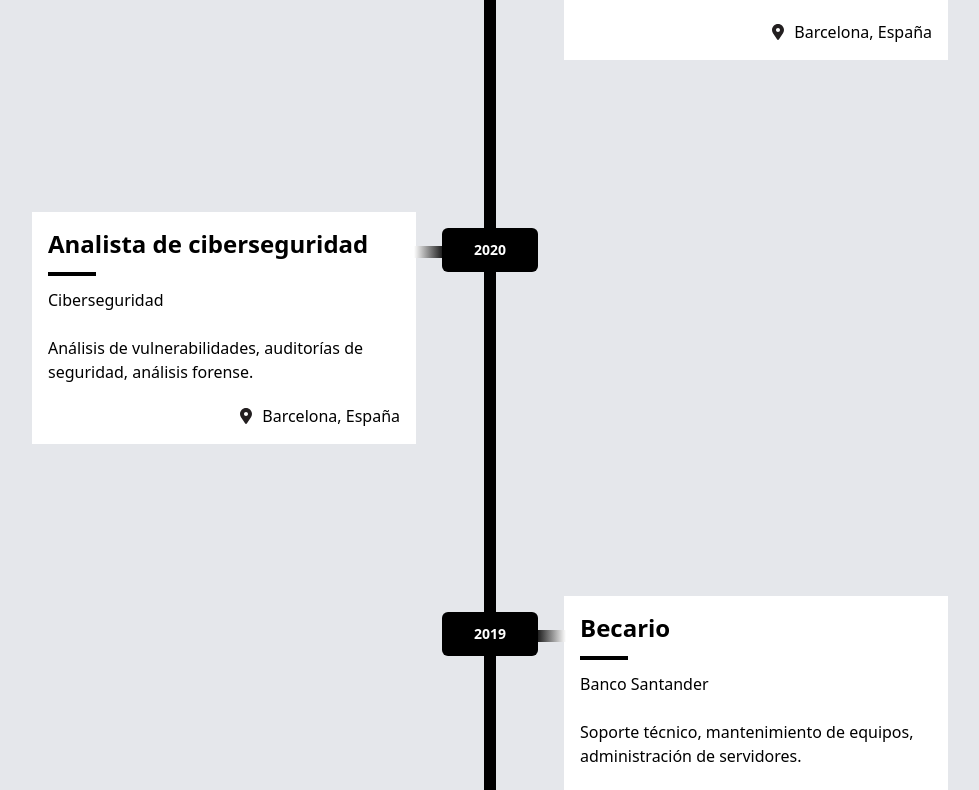
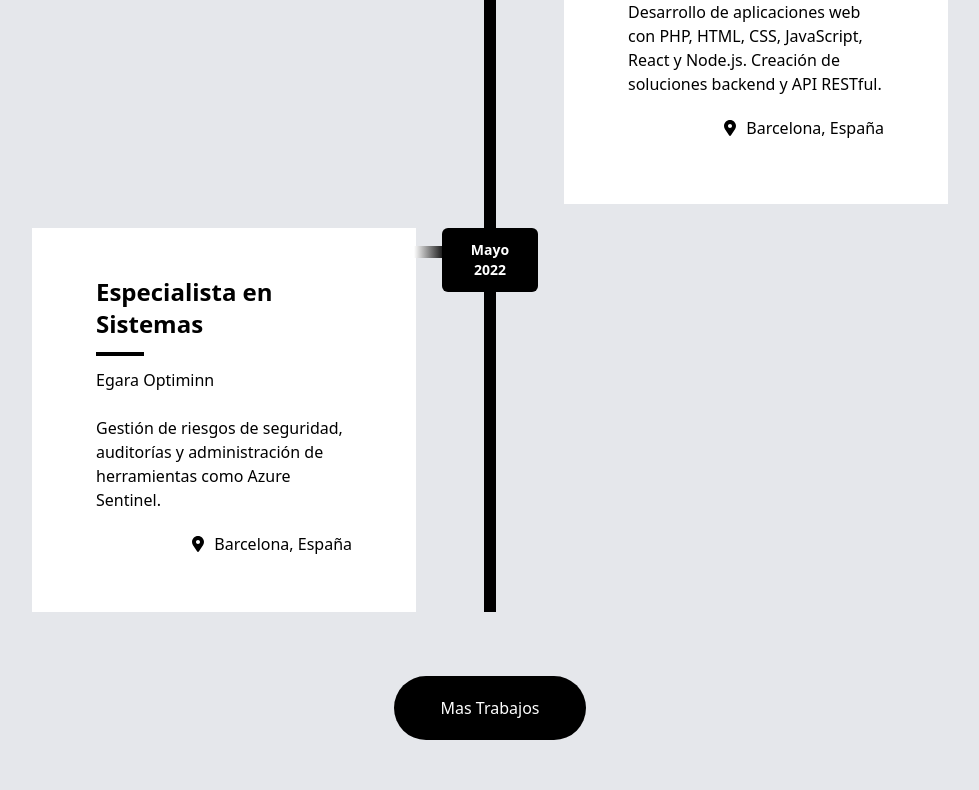
Before and after one commit to DanielLeonHerrero/Portofolio, a React (Vite) app: page / in a window 1280 px wide. Shown: the part 1720-2510 px from the top of the page, without its empty margins (150-1129 px from the left). Built offline with nearby package versions, Linux system fonts and the light colour scheme.

Commit message:
dark theme on works ready

```diff
--- a/src/components/button/buton.jsx
+++ b/src/components/button/buton.jsx
@@ -4,7 +4,8 @@ import PropTypes from 'prop-types';
 const variants = {
     "header": "border rounded-full",
     "square": "border",
-    "noBorder": ""
+    "noBorder": "",
+    "primary": "bg-black text-white w-48 h-16 rounded-full flex justify-center hover:bg-gray-600 hover:border-solid hover:border-4 hover:border-black dark:bg-white dark:text-black dark:hover:bg-gray-300 dark:hover:border-white",
 }
 
 const Button = (props) => {
--- a/src/components/sections/work/workSection.jsx
+++ b/src/components/sections/work/workSection.jsx
@@ -46,7 +46,7 @@ const WorkSection = () => {
         </Card>
 
         <SectionTitle svg={() => <SuitcaseIcon />} title={t("workSection.title")} subtitle={t("workSection.description")} />
-        <div className='mt-5'>
+        <div className='mt-5 w-full'>
           <WorkTimeLine />
         </div>
       </section>
--- a/src/components/sections/work/workTimeLine/workTimeLine.jsx
+++ b/src/components/sections/work/workTimeLine/workTimeLine.jsx
@@ -1,31 +1,32 @@
+import { useState } from "react";
 import WorkList from "../../../../utils/workList/workList";
+import Button from "../../../button/buton";
 import WorkTimeLineElement from "../workTimeLineElement/workTImeLineElement"
 
+const WorkTimeLine = () => {
+    const [expanded, setExpanded] = useState(false)
+    const reversedWorkList = WorkList.slice().reverse()
 
-console.log(WorkList);
-const WorkTimeLine = () => {
     return (
-        <div>
+        <div className="flex flex-col items-center">
             {
-                WorkList
-                    .slice()
-                    .reverse()
-                    .map(work => {
-                        let isEven = work.id % 2 === 0 ? 'lg:right-20' : 'lg:left-20'
+                reversedWorkList
+                    .map((work, index) => {
                         return (
-                            <div key={work.id} className="flex w-full">
-
+                            <div key={work.id} className={`flex w-full transition-all duration-1000 ease-in-out overflow-hidden ${index < 2 || expanded ? 'max-h-screen opacity-100 visible' : 'max-h-0 opacity-0 invisible'}`}>
                                 <div className="flex w-full items-center h-96 flex-col">
-                                    <div className="relative flex justify-center h-full w-3 bg-black">
-                                        <div className="absolute rounded-md bg-black p-3 w-24 text-sm font-bold z-10 text-white">{work.date}</div>
+                                    <div className="relative flex justify-center h-full w-3 bg-black dark:bg-white">
+                                        <div className="absolute rounded-md bg-black p-3 w-24 text-sm font-bold z-10 text-white dark:bg-white dark:text-black">{work.date}</div>
                                         <WorkTimeLineElement data={work} />
                                     </div>
                                 </div>
                             </div>
                         )
-
                     })
             }
+            <div>
+                <Button variant="primary" text={"Mas Trabajos"} className={"mt-16"} onClick={() => { setExpanded(!expanded) }} />
+            </div>
         </div>
     )
 }
--- a/src/components/sections/work/workTimeLineElement/workTImeLineElement.jsx
+++ b/src/components/sections/work/workTimeLineElement/workTImeLineElement.jsx
@@ -9,18 +9,18 @@ const WorkTimeLineElement = (props) => {
     let isEven = data.id % 2 === 0
 
     return (
-        <div className={`absolute h-auto w-96 bg-white top-5 p-6 lg:p-4 lg:top-[-1rem] ${isEven  ? 'lg:right-20' : 'lg:left-20'}`}>
-            <div>
+        <div className={`absolute h-auto w-96 bg-white top-5 lg:p-4 lg:top-[-1rem] ${isEven  ? 'lg:right-20' : 'lg:left-20'} dark:bg-gray-900 dark:text-white`}>
+            <div className='p-12'>
                 <h1 className='text-start font-semibold text-2xl'>{data.position}</h1>
-                <div className='w-12 h-1 mt-3 mb-3 bg-black' />
+                <div className='w-12 h-1 mt-3 mb-3 bg-black dark:bg-white' />
                 <p className='text-start mb-6'>{data.company}</p>
                 <p className='text-start'>{data.description}</p>
                 <div className='flex items-center justify-end mt-5'>
-                    <LocationIcon className='w-4 h-4 mr-2' />
+                    <LocationIcon className='w-4 h-4 mr-2 dark:text-white' />
                     <p>{data.location}</p>
                 </div>
             </div>
-            <div className={`hidden lg:flex absolute w-8 h-3 ${!isEven ? 'left-[-30px] top-10 transform -translate-y-1/2 bg-gradient-to-r from-black to-white' : 'right-[-30px] top-10 transform -translate-y-1/2 bg-gradient-to-l from-black to-white'}`} />
+            <div className={`hidden lg:flex absolute w-8 h-3 ${!isEven ? 'left-[-30px] top-10 transform -translate-y-1/2 bg-gradient-to-r from-black to-white dark:from-white dark:to-gray-900' : 'right-[-30px] top-10 transform -translate-y-1/2 bg-gradient-to-l from-black to-white dark:from-white dark:to-gray-900'}`} />
         </div>
     )
 }
--- a/src/components/svg/location.jsx
+++ b/src/components/svg/location.jsx
@@ -7,7 +7,7 @@ const LocationIcon = (props) => (
     viewBox="0 0 64 64"
     enableBackground="new 0 0 64 64"
     xmlSpace="preserve"
-    fill="#000000"
+    fill="currentColor"
     {...props}
   >
     <g id="SVGRepo_bgCarrier" strokeWidth={0} />
@@ -18,7 +18,7 @@ const LocationIcon = (props) => (
     />
     <g id="SVGRepo_iconCarrier">
       <path
-        fill="#231F20"
+        fill="currentColor"
         d="M32,0C18.746,0,8,10.746,8,24c0,5.219,1.711,10.008,4.555,13.93c0.051,0.094,0.059,0.199,0.117,0.289l16,24 C29.414,63.332,30.664,64,32,64s2.586-0.668,3.328-1.781l16-24c0.059-0.09,0.066-0.195,0.117-0.289C54.289,34.008,56,29.219,56,24 C56,10.746,45.254,0,32,0z M32,32c-4.418,0-8-3.582-8-8s3.582-8,8-8s8,3.582,8,8S36.418,32,32,32z"
       />
     </g>
--- a/src/utils/workList/workList.js
+++ b/src/utils/workList/workList.js
@@ -1,44 +1,42 @@
-
-
 const WorkList = [
     {
         id: 1,
         company: 'SIMRALLY',
-        position: 'Administrador de servidores',
-        date: 'May 2020',
-        description: 'Administración de servidores, mantenimiento de equipos, soporte técnico.',
+        position: 'Administrador de Servidores',
+        date: 'Mayo 2020',
+        description: 'Administración de servidores, instalación de sistemas operativos y gestión de copias de seguridad. Soporte técnico y políticas de seguridad.',
         location: "Barcelona, España"
     },
     {
         id: 2,
         company: '4GL Consultors',
         position: 'Becario',
-        date: '2019',
-        description: 'Desarrollo de aplicaciones web, programación en PHP, HTML, CSS, JS y Progress.',
+        date: 'Febrero 2021',
+        description: 'Desarrollo de aplicaciones web y programación en PHP, HTML, CSS y JavaScript. Soporte en depuración de código.',
         location: "Barcelona, España"
     },
     {
         id: 3,
-        company: 'Banco Santander',
-        position: 'Becario',
-        date: '2019',
-        description: 'Soporte técnico, mantenimiento de equipos, administración de servidores.',
+        company: 'RMTrade',
+        position: 'Especialista en Soporte Técnico',
+        date: 'Noviembre 2021',
+        description: 'Soporte técnico, mantenimiento de equipos y resolución de incidencias de hardware, software y red.',
         location: "Barcelona, España"
     },
     {
         id: 4,
-        company: 'Ciberseguridad',
-        position: 'Analista de ciberseguridad',
-        date: '2020',
-        description: 'Análisis de vulnerabilidades, auditorías de seguridad, análisis forense.',
+        company: 'Egara Optiminn',
+        position: 'Especialista en Sistemas',
+        date: 'Mayo 2022',
+        description: 'Gestión de riesgos de seguridad, auditorías y administración de herramientas como Azure Sentinel.',
         location: "Barcelona, España"
     },
     {
         id: 5,
-        company: 'Desarrollo web',
-        position: 'Desarrollador web',
-        date: '2020',
-        description: 'Desarrollo de aplicaciones web, programación en PHP, HTML, CSS, JS.',
+        company: '4GL Consultors',
+        position: 'Desarrollador Web',
+        date: 'Noviembre 2023',
+        description: 'Desarrollo de aplicaciones web con PHP, HTML, CSS, JavaScript, React y Node.js. Creación de soluciones backend y API RESTful.',
         location: "Barcelona, España"
     }
 ]
```
